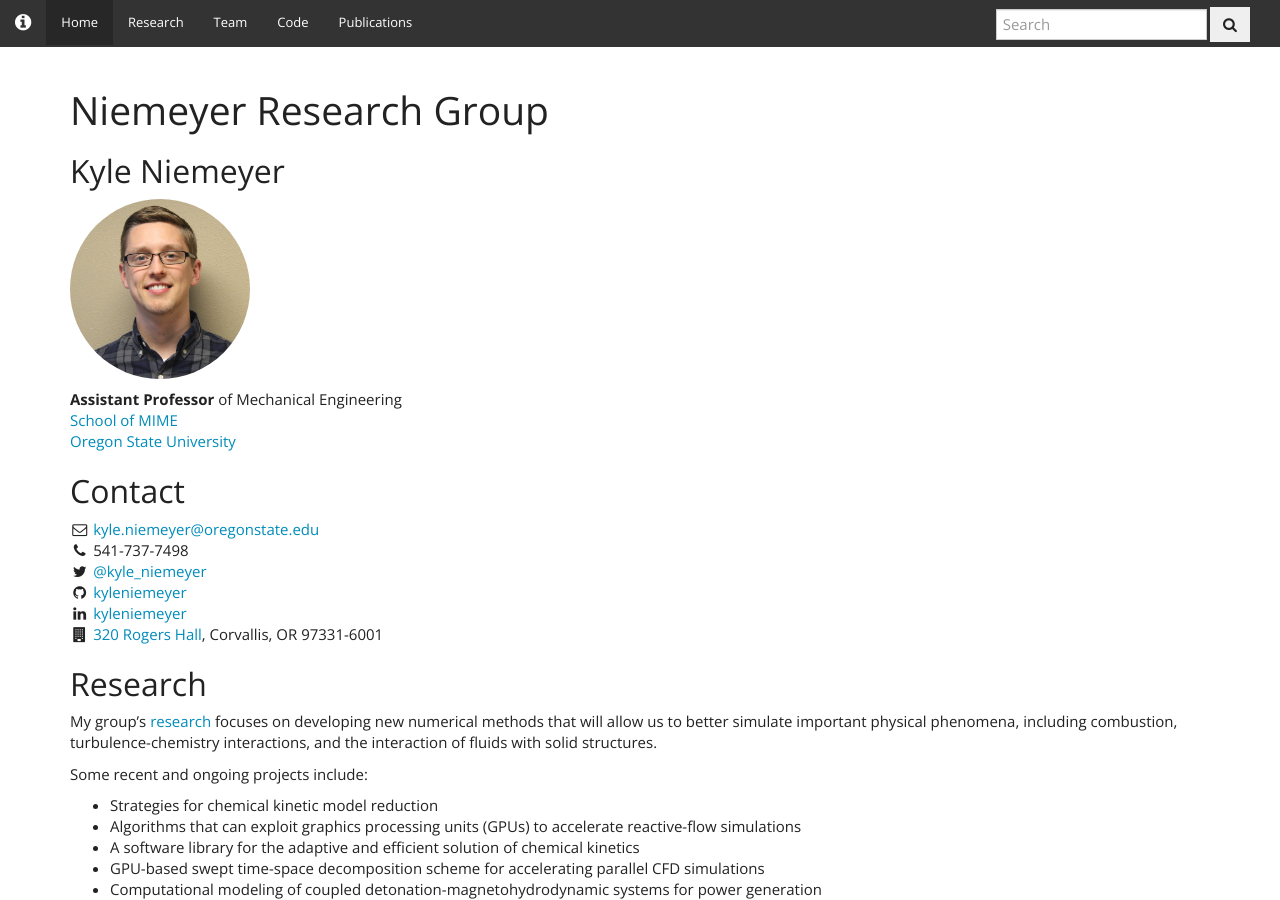
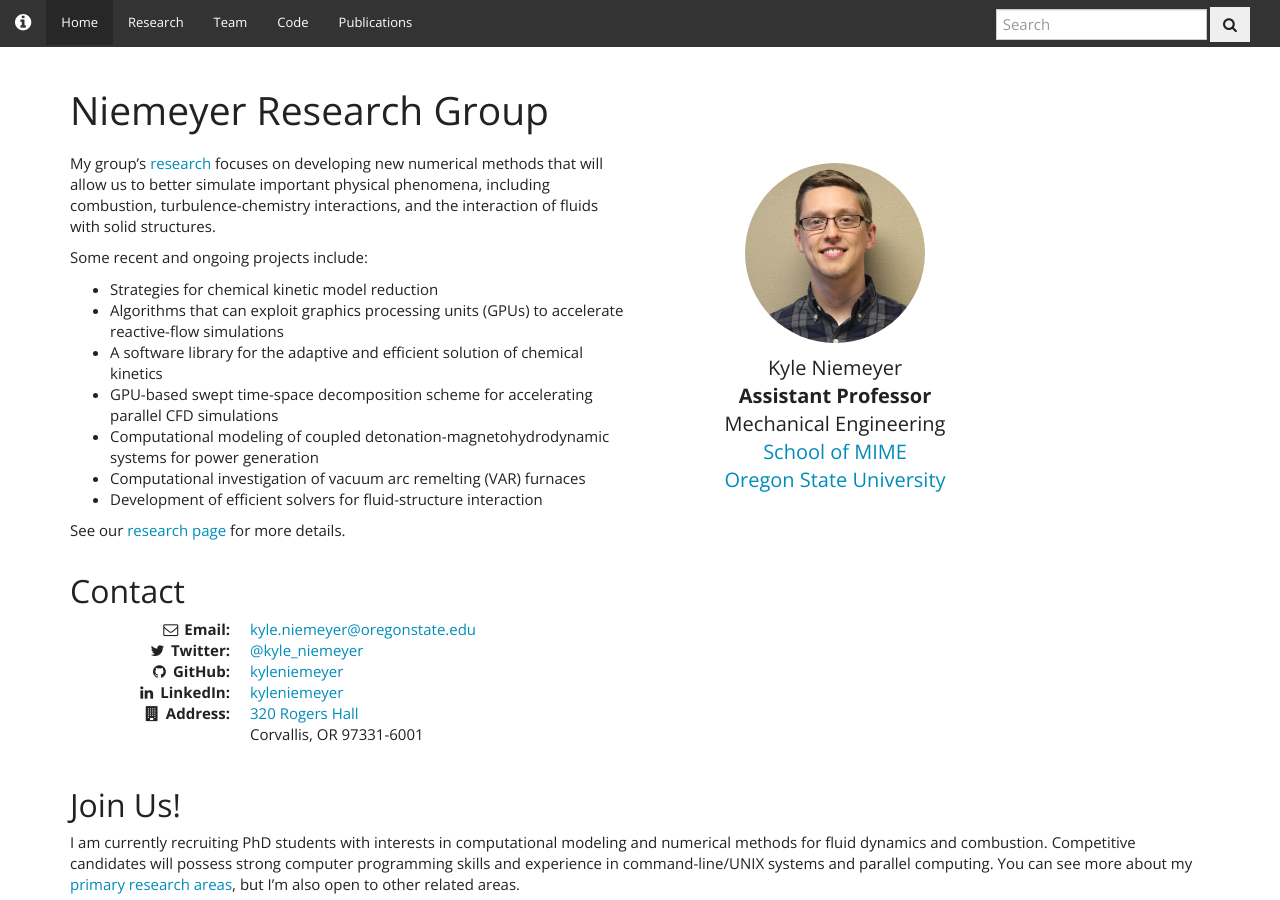
Before and after one commit to kyleniemeyer/kyleniemeyer.com, a Jekyll site: the page built from index.markdown, in a window 1280 px wide and 900 px high. Built offline with Jekyll 4.4.1, drawn with Linux system fonts in a browser that asks for light colours; nearby versions of some CDN libraries.

Commit message:
fixed some front page styling

```diff
--- a/index.markdown
+++ b/index.markdown
@@ -4,25 +4,8 @@ title: Niemeyer Research Group
 section: Home
 ---
 
-## Kyle Niemeyer
-
-<img class='inset right img-circle' src='/assets/img/kyle-niemeyer-web.jpg' title='Kyle Niemeyer' width='180px' />
-
-**Assistant Professor** of Mechanical Engineering
-[School of MIME](http://mime.oregonstate.edu)
-[Oregon State University](http://oregonstate.edu/)
-
-## Contact
-
-{% icon fa-envelope-o fa-fw%} <script type="text/javascript" src="/assets/js/obfuscate-email.js"></script><noscript>Sorry, you need Javascript on to email me.</noscript>
-{% icon fa-phone fa-fw%} 541-737-7498
-{% icon fa-twitter fa-fw%} [@kyle_niemeyer](https://twitter.com/kyle_niemeyer)
-{% icon fa-github fa-fw%} [kyleniemeyer](https://github.com/kyleniemeyer)
-{% icon fa-linkedin fa-fw%} [kyleniemeyer](https://www.linkedin.com/in/kyleniemeyer)
-{% icon fa-building fa-fw%} [320 Rogers Hall](https://www.google.com/maps/place/OSU+School+of+Mechanical,+Industrial,+and+Manufacturing/@44.5675738,-123.277663,17z/data=!3m1!4b1!4m2!3m1!1s0x54c040bdc9746961:0x79d039cd19351b81), Corvallis, OR 97331-6001
-
-
-## Research
+<div class="row">
+<div class="col-md-6">
 
 My group's [research](/research) focuses on developing new numerical methods that will allow us to better simulate important physical phenomena, including combustion, turbulence-chemistry interactions, and the interaction of fluids with solid structures.
 
@@ -37,6 +20,40 @@ Some recent and ongoing projects include:
  * Development of efficient solvers for fluid-structure interaction
 
 See our [research page](/research) for more details.
+
+</div> <!-- END col-md-6-->
+<div class="col-md-4" style="font-size:20px; text-align:center;">
+
+<img class='inset right img-circle' src='/assets/img/kyle-niemeyer-web.jpg' title='Kyle Niemeyer' width='180px' />
+
+Kyle Niemeyer
+**Assistant Professor**
+Mechanical Engineering
+[School of MIME](http://mime.oregonstate.edu)
+[Oregon State University](http://oregonstate.edu/)
+
+</div> <!-- END col-md-4-->
+</div> <!-- END row-->
+
+## Contact
+
+<div class="row" markdown="0">
+<div class="col-md-6">
+<dl class="dl-horizontal">
+<dt><i class="fa fa-envelope-o fa-fw"></i> Email:</dt>
+<dd><script type="text/javascript" src="/assets/js/obfuscate-email.js"></script></dd>
+<dt><i class="fa fa-twitter fa-fw"></i> Twitter:</dt>
+<dd><a href="https://twitter.com/kyle_niemeyer">@kyle_niemeyer</a></dd>
+<dt><i class="fa fa-github fa-fw"></i> GitHub:</dt>
+<dd><a href="https://github.com/kyleniemeyer">kyleniemeyer</a></dd>
+<dt><i class="fa fa-linkedin fa-fw"></i> LinkedIn:</dt>
+<dd><a href="https://www.linkedin.com/in/kyleniemeyer">kyleniemeyer</a></dd>
+<dt><i class="fa fa-building fa-fw"></i> Address:</dt>
+<dd><a href="https://www.google.com/maps/place/OSU+School+of+Mechanical,+Industrial,+and+Manufacturing/@44.5675738,-123.277663,17z/data=!3m1!4b1!4m2!3m1!1s0x54c040bdc9746961:0x79d039cd19351b81">320 Rogers Hall</a><br/>
+Corvallis, OR 97331-6001</dd>
+</dl>
+</div> <!-- END col-md-4-->
+</div> <!-- END row-->
 
 ## Join Us!
 
```
